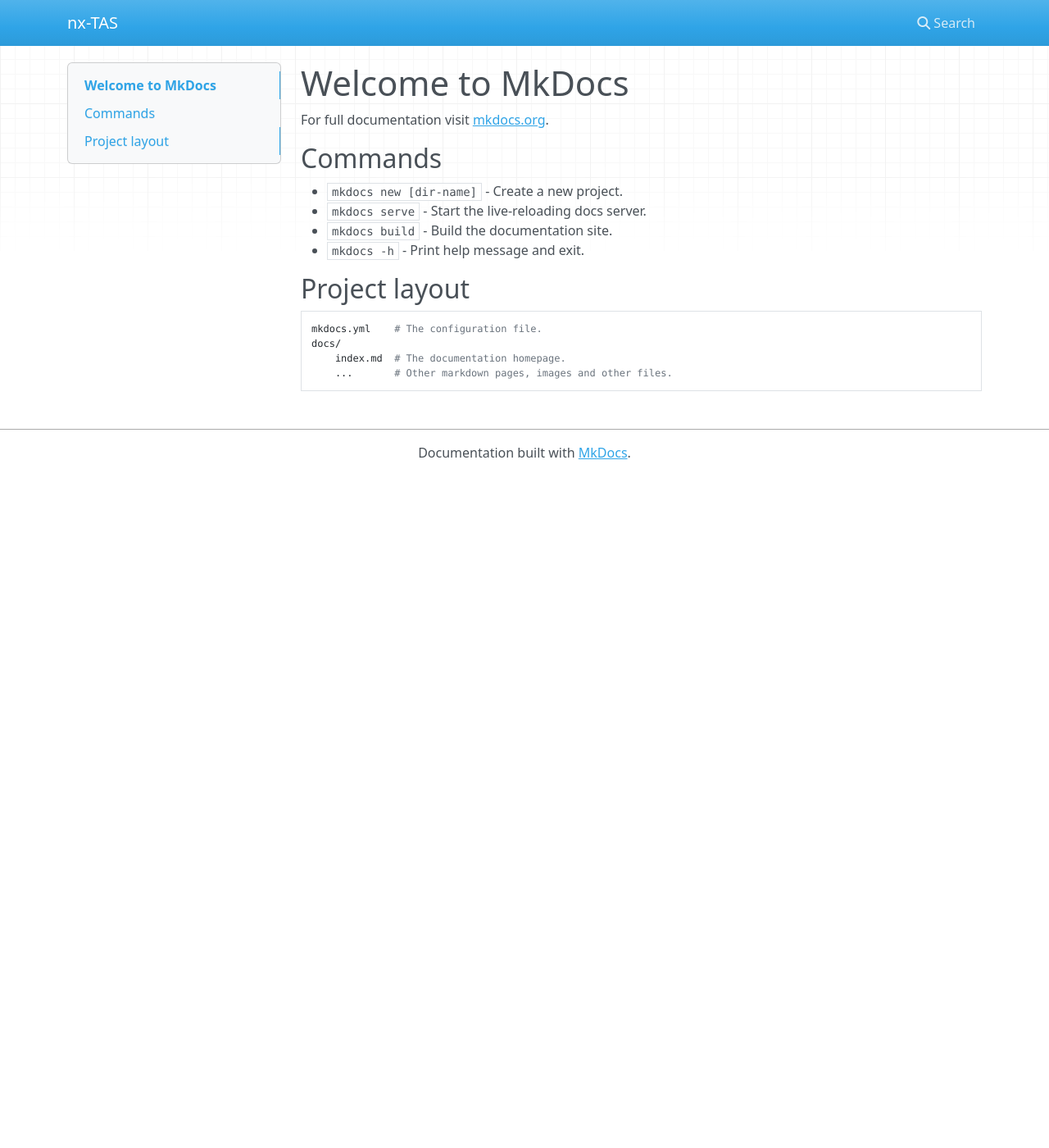
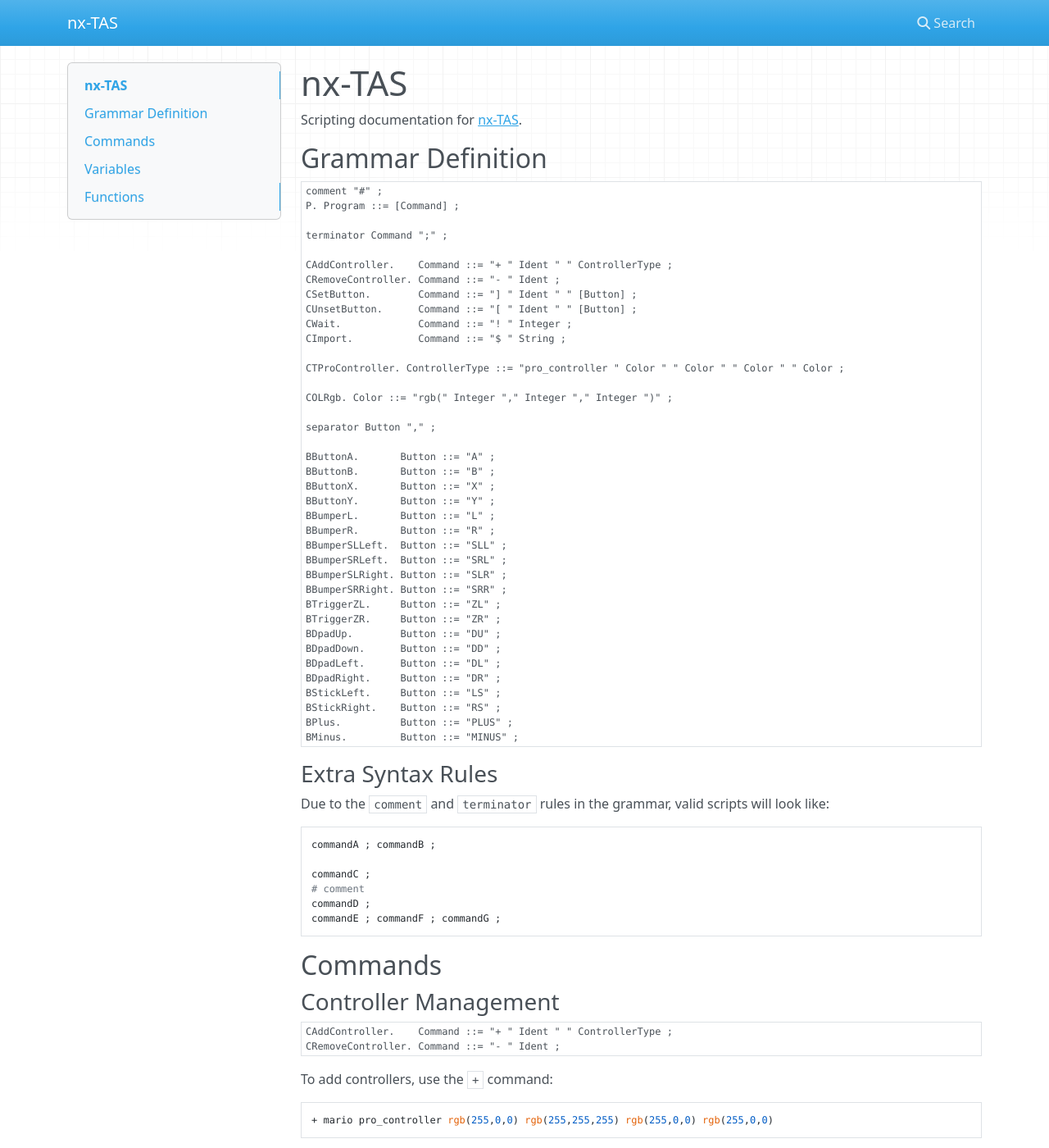
Before and after one commit to hamhub7/nx-TAS, an MkDocs documentation site: the page built from docs/index.md, in a window 1280 px wide and 1400 px high. Shown: the whole window at 82% size. Built offline with MkDocs 1.6.1, drawn with Linux system fonts in a browser that asks for light colours; nearby versions of some CDN libraries; some of the changed text lies outside the part shown.

Commit message:
Add existing commands to the documentation

````diff
--- a/docs/index.md
+++ b/docs/index.md
@@ -1,17 +1,116 @@
-# Welcome to MkDocs
+# nx-TAS
 
-For full documentation visit [mkdocs.org](https://www.mkdocs.org).
+Scripting documentation for [nx-TAS](https://github.com/hamhub7/nx-TAS).
+
+## Grammar Definition
+
+```lbnf
+comment "#" ;
+P. Program ::= [Command] ;
+
+terminator Command ";" ;
+
+CAddController.    Command ::= "+ " Ident " " ControllerType ;
+CRemoveController. Command ::= "- " Ident ;
+CSetButton.        Command ::= "] " Ident " " [Button] ;
+CUnsetButton.      Command ::= "[ " Ident " " [Button] ;
+CWait.             Command ::= "! " Integer ;
+CImport.           Command ::= "$ " String ;
+
+CTProController. ControllerType ::= "pro_controller " Color " " Color " " Color " " Color ;
+
+COLRgb. Color ::= "rgb(" Integer "," Integer "," Integer ")" ;
+
+separator Button "," ;
+
+BButtonA.       Button ::= "A" ;
+BButtonB.       Button ::= "B" ;
+BButtonX.       Button ::= "X" ;
+BButtonY.       Button ::= "Y" ;
+BBumperL.       Button ::= "L" ;
+BBumperR.       Button ::= "R" ;
+BBumperSLLeft.  Button ::= "SLL" ;
+BBumperSRLeft.  Button ::= "SRL" ;
+BBumperSLRight. Button ::= "SLR" ;
+BBumperSRRight. Button ::= "SRR" ;
+BTriggerZL.     Button ::= "ZL" ;
+BTriggerZR.     Button ::= "ZR" ;
+BDpadUp.        Button ::= "DU" ;
+BDpadDown.      Button ::= "DD" ;
+BDpadLeft.      Button ::= "DL" ;
+BDpadRight.     Button ::= "DR" ;
+BStickLeft.     Button ::= "LS" ;
+BStickRight.    Button ::= "RS" ;
+BPlus.          Button ::= "PLUS" ;
+BMinus.         Button ::= "MINUS" ;
+```
+
+### Extra Syntax Rules
+
+Due to the `comment` and `terminator` rules in the grammar, valid scripts will look like:
+```
+commandA ; commandB ;
+
+commandC ;
+# comment
+commandD ;
+commandE ; commandF ; commandG ;
+```
 
 ## Commands
 
-* `mkdocs new [dir-name]` - Create a new project.
-* `mkdocs serve` - Start the live-reloading docs server.
-* `mkdocs build` - Build the documentation site.
-* `mkdocs -h` - Print help message and exit.
+### Controller Management
 
-## Project layout
+```lbnf
+CAddController.    Command ::= "+ " Ident " " ControllerType ;
+CRemoveController. Command ::= "- " Ident ;
+```
 
-    mkdocs.yml    # The configuration file.
-    docs/
-        index.md  # The documentation homepage.
-        ...       # Other markdown pages, images and other files.
+To add controllers, use the `+` command:
+```
++ mario pro_controller rgb(255,0,0) rgb(255,255,255) rgb(255,0,0) rgb(255,0,0)
+```
+This creates a controller with a red body, white buttons, and red left and right grips respectively. It will be referred to as `mario` until it is removed.
+
+To remove controllers, use the `-` command:
+```
+- mario
+```
+
+### Button Management
+
+```lbnf
+CSetButton.        Command ::= "] " Ident " " [Button] ;
+CUnsetButton.      Command ::= "[ " Ident " " [Button] ;
+```
+
+To set buttons, use the `]` command:
+```
+] mario A,B,X,Y
+```
+
+To unset buttons, use the `[` command:
+```
+[ mario A,B,X,Y
+```
+
+Most button names are simple, however the DPAD is listed as `DU` for DPAD-Up, `DD` for DPAD-Down, `DR` for DPAD-Right, and `DL` for DPAD-Left.
+
+### Wait Frames
+
+```lbnf
+CWait.             Command ::= "! " Integer ;
+```
+
+To wait a certain amount of frames, use the `!` command:
+```
+! 5
+```
+
+## Variables
+
+TODO
+
+## Functions
+
+TODO
````
